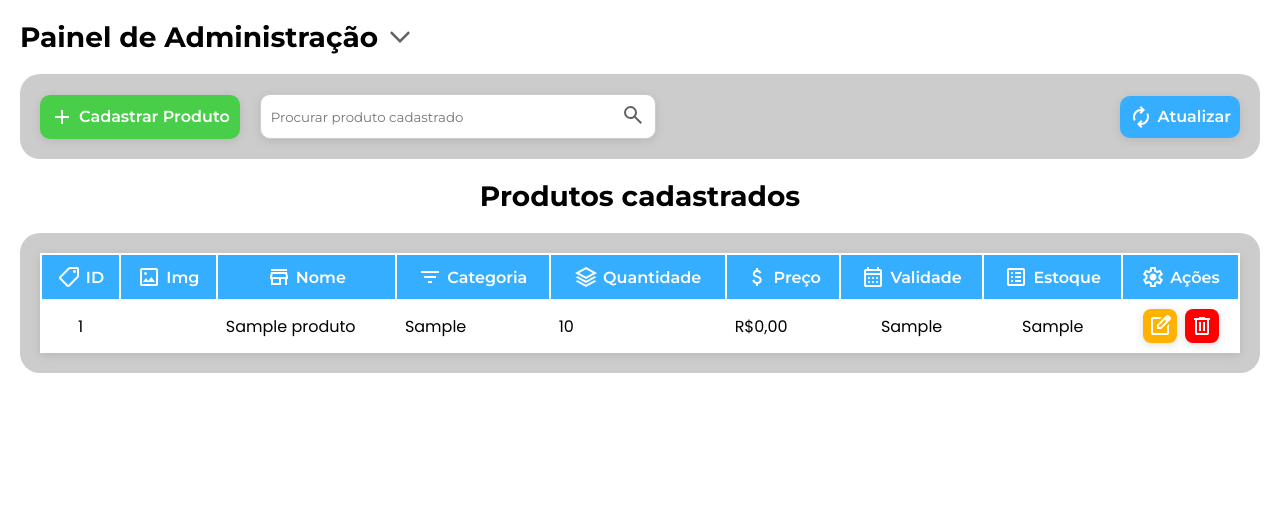
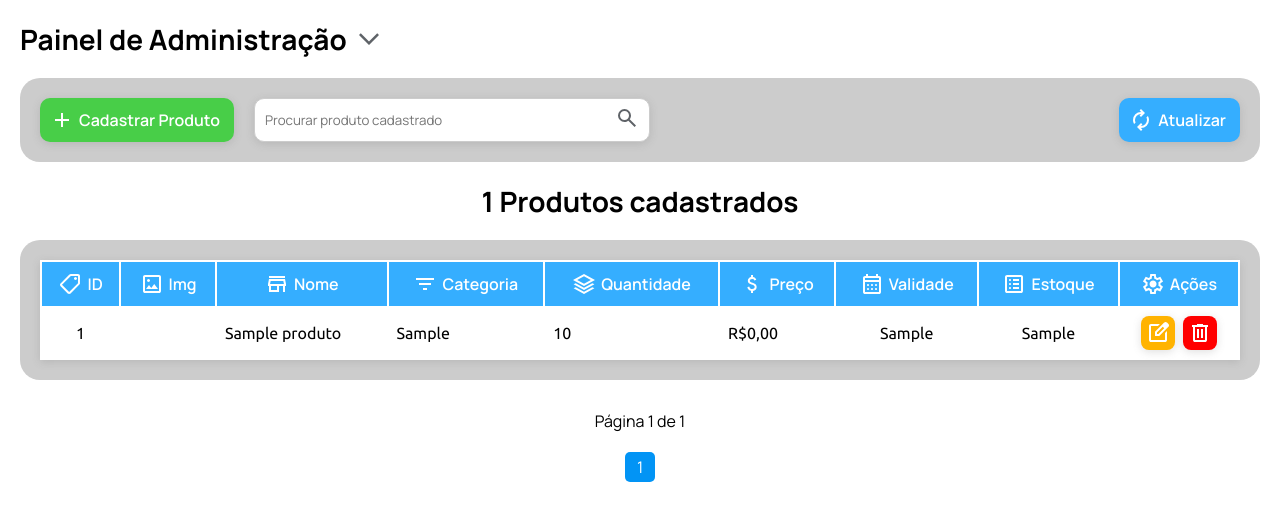
Before and after one commit to thomazandreywalicoski/curso-php, a PHP site: page /produtos.php?pagina=1&id=1 in a window 1280 px wide. Shown: the top 521 px of the page. Run offline with PHP 8.4, Linux system fonts and the light colour scheme; tables that the repository leaves empty or names only in its code hold one stand-in row (values such as "Sample post").

Commit message:
Adicionado paginação de produtos cadastrados

```diff
--- a/crud_produtos/estilo/pagina_administracao/pagina_administracao.css
+++ b/crud_produtos/estilo/pagina_administracao/pagina_administracao.css
@@ -1,21 +1,22 @@
-@import url('https://fonts.googleapis.com/css2?family=Poppins:ital,wght@0,100;0,200;0,300;0,400;0,500;0,600;0,700;0,800;0,900;1,100;1,200;1,300;1,400;1,500;1,600;1,700;1,800;1,900&display=swap');
+@import url('https://fonts.googleapis.com/css2?family=Ubuntu:ital,wght@0,300;0,400;0,500;0,700;1,300;1,400;1,500;1,700&display=swap');
 
-@import url('https://fonts.googleapis.com/css2?family=Montserrat:ital,wght@0,100..900;1,100..900&display=swap');
+@import url('https://fonts.googleapis.com/css2?family=Manrope:wght@200..800&display=swap');
 
 * {
     margin: 0px;
     padding: 0px;
     box-sizing: border-box;
-    font-family: 'Montserrat', sans-serif;
+    font-family: 'Manrope', sans-serif;
 }
 
 body {
     display: flex;
     justify-content: center;
+    align-items: flex-start;
 }
 
 .titulo-painel-administracao {
-    font-family: Arial, Helvetica, sans-serif;
+    font-family: 'Ubuntu', sans-serif;
     font-size: 14px;
     font-weight: 600;
     margin-bottom: 20px;
@@ -64,7 +65,7 @@ body {
     justify-content: center;
     gap: 5px;
     background-color: rgb(72, 206, 72);
-    padding: 10px;
+    padding: 10px 14px 10px 10px;
     font-family: Arial, Helvetica, sans-serif;
     font-weight: 600;
     border-radius: 10px;
@@ -81,7 +82,7 @@ body {
     justify-content: center;
     gap: 5px;
     border: 1px solid #ccc;
-    padding: 8px 10px;
+    padding: 7px 10px;
     border-radius: 10px;
     background-color: #fff;
     box-shadow: rgba(99, 99, 99, 0.2) 0px 2px 8px 0px;
@@ -118,7 +119,7 @@ body {
     justify-content: center;
     gap: 5px;
     background-color: #35aeff;
-    padding: 9px;
+    padding: 10px 14px 10px 10px;
     border-radius: 10px;
     text-decoration: none;
     margin-left: 10px;
@@ -191,7 +192,7 @@ tr:hover {
 
 .dado-produto {
     padding: 8px;
-    font-family: 'Poppins', sans-serif;
+    font-family: 'Ubuntu', sans-serif;
 }
 
 .dado-produto-centralizado {
@@ -235,3 +236,43 @@ tr:hover {
     border-radius: 8px;
     box-shadow: rgba(99, 99, 99, 0.2) 0px 2px 8px 0px;
 }
+
+
+
+
+
+
+
+.numero-de-paginas {
+    margin: 30px 0px 20px 0px;
+}
+
+.paginas-produtos {
+    display: flex;
+    align-items: center;
+    justify-content: center;
+    gap: 5px;
+}
+
+.pagina-produtos-atual {
+    display: flex;
+    align-items: center;
+    justify-content: center;
+    background-color: #0294f5;
+    border-radius: 5px;
+    color: #fff;
+    width: 30px;
+    height: 30px;
+}
+
+.paginas-anterior-posterior {
+    display: flex;
+    align-items: center;
+    justify-content: center;
+    background-color: #ccc;
+    border-radius: 5px;
+    color: #000000;
+    width: 30px;
+    height: 30px;
+    text-decoration: none;
+}
--- a/crud_produtos/produtos.php
+++ b/crud_produtos/produtos.php
@@ -204,6 +204,23 @@
 <!--                  PAINEL DE ADMINISTRAÇÃO E TABELA DE PRODUTOS CADASTRADOS                    -->
 <!-------------------------------------------------------------------------------------------------->
 
+    <?php
+        include_once('conexao.php');
+
+        $sql_produtos_quantidade_query = "SELECT COUNT(*) as produtos_cadastrados FROM produtos";
+        $sql_produtos_quantidade_query_exec = $mysqli->query($sql_produtos_quantidade_query) or die($mysqli->error);
+
+        $sql_quantidade_produtos_cadastrados = $sql_produtos_quantidade_query_exec->fetch_assoc();
+        $quantidade_produtos_cadastrados = $sql_quantidade_produtos_cadastrados['produtos_cadastrados'];
+
+        $pagina_atual = $_GET['pagina'] ? intval($_GET['pagina']) : 1;
+        $quantidade_produtos_por_pagina = 10;
+        $offset = ($pagina_atual - 1) * $quantidade_produtos_por_pagina;
+
+        $numero_pagina = ceil($quantidade_produtos_cadastrados / $quantidade_produtos_por_pagina);
+
+    ?>
+
 
     <div class="container-produtos-cadastrados">
 
@@ -224,13 +241,14 @@
 
                 <div class="pesquisar-produto-cadastrado">
                     <form action="" class="barra-pesquisa">
+                        <input type="hidden" id="pagina" name="pagina" value="<?php echo isset($_GET['pagina']) ? htmlspecialchars($_GET['pagina']) : '1'; ?>">
                         <input type="text" id="pesquisa" name="busca" value="<?php if(isset($_GET['busca'])) echo $_GET['busca'] ?>" placeholder="Procurar produto cadastrado">
                         <button type="submit" id="botao-pesquisar" class="botao-de-pesquisar">
                             <svg xmlns="http://www.w3.org/2000/svg" height="24px" viewBox="0 -960 960 960" width="24px" fill="#5f6368">
                                 <path d="M784-120 532-372q-30 24-69 38t-83 14q-109 0-184.5-75.5T120-580q0-109 75.5-184.5T380-840q109 0 184.5 75.5T640-580q0 44-14 83t-38 69l252 252-56 56ZM380-400q75 0 127.5-52.5T560-580q0-75-52.5-127.5T380-760q-75 0-127.5 52.5T200-580q0 75 52.5 127.5T380-400Z"/>
                             </svg>
                         </button> <!-- .botao-de-pesquisar -->
-                        <a href="produtos.php" id="apagar-pesquisa" class="botao-apagar-pesquisa" onclick="apagarPesquisa()">
+                        <a href="produtos.php?pagina=<?php echo $pagina_atual; ?>" id="apagar-pesquisa" class="botao-apagar-pesquisa" onclick="apagarPesquisa()">
                             <svg xmlns="http://www.w3.org/2000/svg" height="24px" viewBox="0 -960 960 960" width="24px" fill="#5f6368">
                                 <path d="m256-200-56-56 224-224-224-224 56-56 224 224 224-224 56 56-224 224 224 224-56 56-224-224-224 224Z"/>
                             </svg>
@@ -241,7 +259,7 @@
             </div> <!-- .painel-administracao-cadastro -->
 
             <div>
-                <a id="atualizar" href="produtos.php" class="atualizar-tabela">
+                <a id="atualizar" href="produtos.php?pagina=1" class="atualizar-tabela">
                     <svg xmlns="http://www.w3.org/2000/svg" height="24px" viewBox="0 -960 960 960" width="24px" fill="#fff">
                         <path d="M204-318q-22-38-33-78t-11-82q0-134 93-228t227-94h7l-64-64 56-56 160 160-160 160-56-56 64-64h-7q-100 0-170 70.5T240-478q0 26 6 51t18 49l-60 60ZM481-40 321-200l160-160 56 56-64 64h7q100 0 170-70.5T720-482q0-26-6-51t-18-49l60-60q22 38 33 78t11 82q0 134-93 228t-227 94h-7l64 64-56 56Z"/>
                     </svg>
@@ -252,7 +270,7 @@
         </div> <!-- .painel-administracao -->
 
         <div class="titulo-tabela">
-            <h1>Produtos cadastrados</h1>
+            <h1><?php echo $quantidade_produtos_cadastrados ?> Produtos cadastrados</h1>
         </div> <!-- .titulo-tabela -->
 
 
@@ -357,16 +375,14 @@
 
                         if(!isset($_GET['busca']) || $_GET['busca'] == "") {
 
-                            $sql_produtos = "SELECT * FROM produtos";
+                            $sql_produtos = "SELECT * FROM produtos LIMIT {$quantidade_produtos_por_pagina} OFFSET {$offset}";
                             $query_produtos = $mysqli->query($sql_produtos) or die($mysqli->error);
-
-                            $num_produtos = $query_produtos->num_rows; // Verifica quantos produtos tem cadastrados
 
                             ?>
 
                             <?php
 
-                            if($num_produtos == 0) { ?>
+                            if($quantidade_produtos_cadastrados == 0) { ?>
                                 <tr>
                                     <td colspan="8" class="aviso-nenhum-produto-cadastrado">Nenhum produto cadastrado até o momento</td>
                                 </tr>
@@ -427,7 +443,7 @@
                                             <td class="dado-produto dado-produto-centralizado">
 
                                                 <div class="acoes-tabela">
-                                                    <a href="produtos.php?id=<?php echo $produto['id'] ?>#modal">
+                                                    <a href="produtos.php?pagina=<?php echo $pagina_atual; ?>&id=<?php echo $produto['id']; ?>#modal">
                                                         <div id="abrirModalDiv" onclick="abrirEditarProdutos()" class="editar-produto" >
                                                             <svg xmlns="http://www.w3.org/2000/svg" height="24px" viewBox="0 -960 960 960" width="24px" fill="#fff">
                                                                 <path d="M200-120q-33 0-56.5-23.5T120-200v-560q0-33 23.5-56.5T200-840h357l-80 80H200v560h560v-278l80-80v358q0 33-23.5 56.5T760-120H200Zm280-360ZM360-360v-170l367-367q12-12 27-18t30-6q16 0 30.5 6t26.5 18l56 57q11 12 17 26.5t6 29.5q0 15-5.5 29.5T897-728L530-360H360Zm481-424-56-56 56 56ZM440-440h56l232-232-28-28-29-28-231 231v57Zm260-260-29-28 29 28 28 28-28-28Z"/>
@@ -435,7 +451,7 @@
                                                         </div> <!-- .editar-produto -->
                                                     </a>
 
-                                                    <a href="produtos.php?id=<?php echo $produto['id'] ?>#modal">
+                                                    <a href="produtos.php?pagina=<?php echo $pagina_atual; ?>&id=<?php echo $produto['id']; ?>#modal">
                                                         <div class="deletar-produto" onclick="abrirDeletarProdutos()">
                                                             <svg xmlns="http://www.w3.org/2000/svg" height="24px" viewBox="0 -960 960 960" width="24px" fill="#fff">
                                                                 <path d="M280-120q-33 0-56.5-23.5T200-200v-520h-40v-80h200v-40h240v40h200v80h-40v520q0 33-23.5 56.5T680-120H280Zm400-600H280v520h400v-520ZM360-280h80v-360h-80v360Zm160 0h80v-360h-80v360ZM280-720v520-520Z"/>
@@ -524,7 +540,7 @@
                                                 <td class="dado-produto dado-produto-centralizado">
 
                                                     <div class="acoes-tabela">
-                                                        <a href="produtos.php?id=<?php echo $dados_encontrados['id'] ?>#modal">
+                                                        <a href="produtos.php?pagina=<?php echo $pagina_atual; ?>&id=<?php echo $dados_encontrados['id']; ?>#modal">
                                                             <div id="abrirModalDiv" onclick="abrirEditarProdutos()" class="editar-produto" >
                                                                 <svg xmlns="http://www.w3.org/2000/svg" height="24px" viewBox="0 -960 960 960" width="24px" fill="#fff">
                                                                     <path d="M200-120q-33 0-56.5-23.5T120-200v-560q0-33 23.5-56.5T200-840h357l-80 80H200v560h560v-278l80-80v358q0 33-23.5 56.5T760-120H200Zm280-360ZM360-360v-170l367-367q12-12 27-18t30-6q16 0 30.5 6t26.5 18l56 57q11 12 17 26.5t6 29.5q0 15-5.5 29.5T897-728L530-360H360Zm481-424-56-56 56 56ZM440-440h56l232-232-28-28-29-28-231 231v57Zm260-260-29-28 29 28 28 28-28-28Z"/>
@@ -532,7 +548,7 @@
                                                             </div> <!-- .editar-produto -->
                                                         </a>
 
-                                                        <a href="produtos.php?id=<?php echo $dados_encontrados['id'] ?>#modal">
+                                                        <a href="produtos.php?pagina=<?php echo $pagina_atual; ?>&id=<?php echo $dados_encontrados['id']; ?>#modal">
                                                             <div class="deletar-produto" onclick="abrirDeletarProdutos()">
                                                                 <svg xmlns="http://www.w3.org/2000/svg" height="24px" viewBox="0 -960 960 960" width="24px" fill="#fff">
                                                                     <path d="M280-120q-33 0-56.5-23.5T200-200v-520h-40v-80h200v-40h240v40h200v80h-40v520q0 33-23.5 56.5T680-120H280Zm400-600H280v520h400v-520ZM360-280h80v-360h-80v360Zm160 0h80v-360h-80v360ZM280-720v520-520Z"/>
@@ -558,7 +574,40 @@
             </table>
 
         </div> <!-- .tabela-produtos-cadastrados -->
+
+
+        <!-------------------------------------------------------------------------------------------------->
+        <!--                           SELETOR DE PÁGINAS DOS PRODUTOS                                    -->
+        <!-------------------------------------------------------------------------------------------------->
+
+
+        <div class="numero-de-paginas">
+            <p>Página <?php echo $pagina_atual ?> de <?php echo $numero_pagina ?></p>
+        </div>
+        <div class="paginas-produtos">
+
+            <?php
+                for($p = 1; $p <= $numero_pagina; $p++) {
+                    if($p === $pagina_atual) { ?>
+                        <p class="pagina-produtos-atual"><?php echo $p ?></p>
+
+                        <?php
+                    } else {
+                        echo "<a class='paginas-anterior-posterior' href='?pagina={$p}'>{$p}<a>";
+                    }
+                }
+            ?>
+
+        </div>
+
+
+
+
     </div> <!-- .container-produtos-cadastrados -->
+
+
+
+
 
 
 
```
Also changed, not shown: crud_produtos/script/abrircadastrarprodutos.js (+57 -17 lines).
